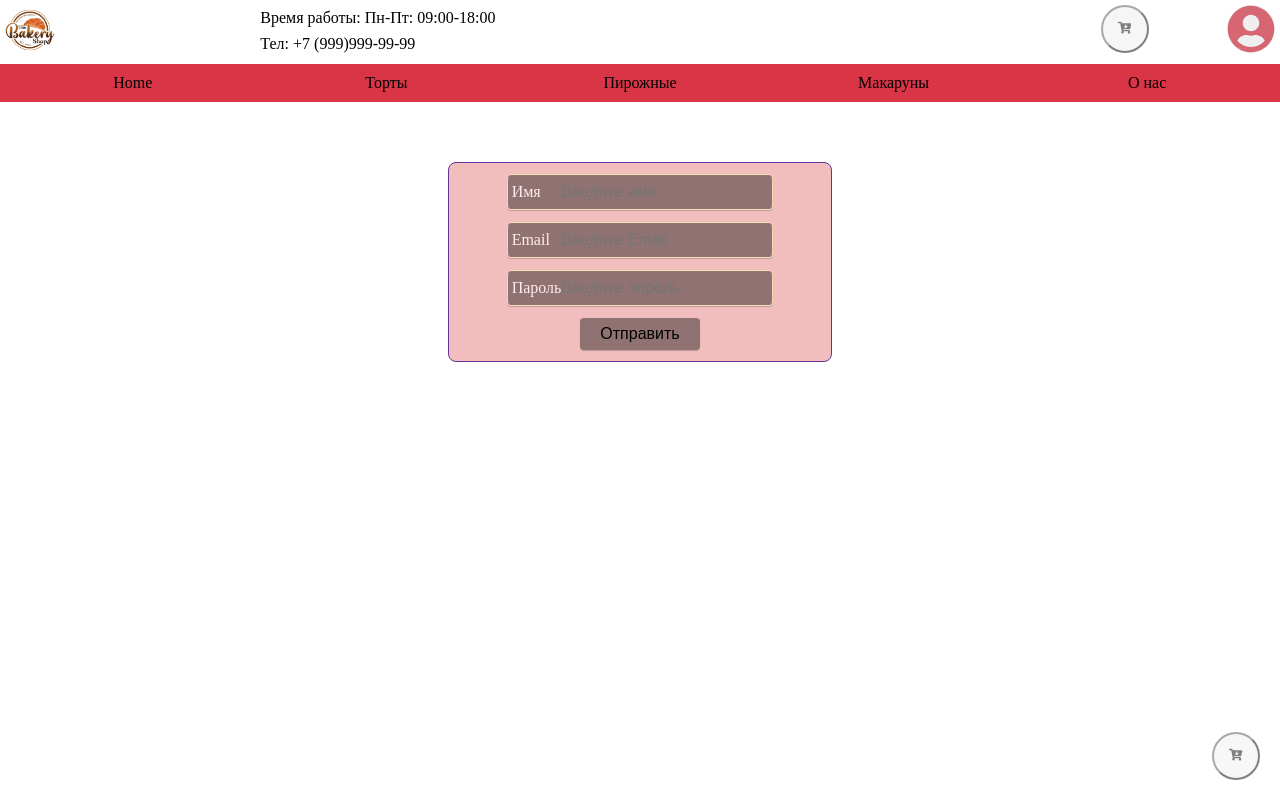
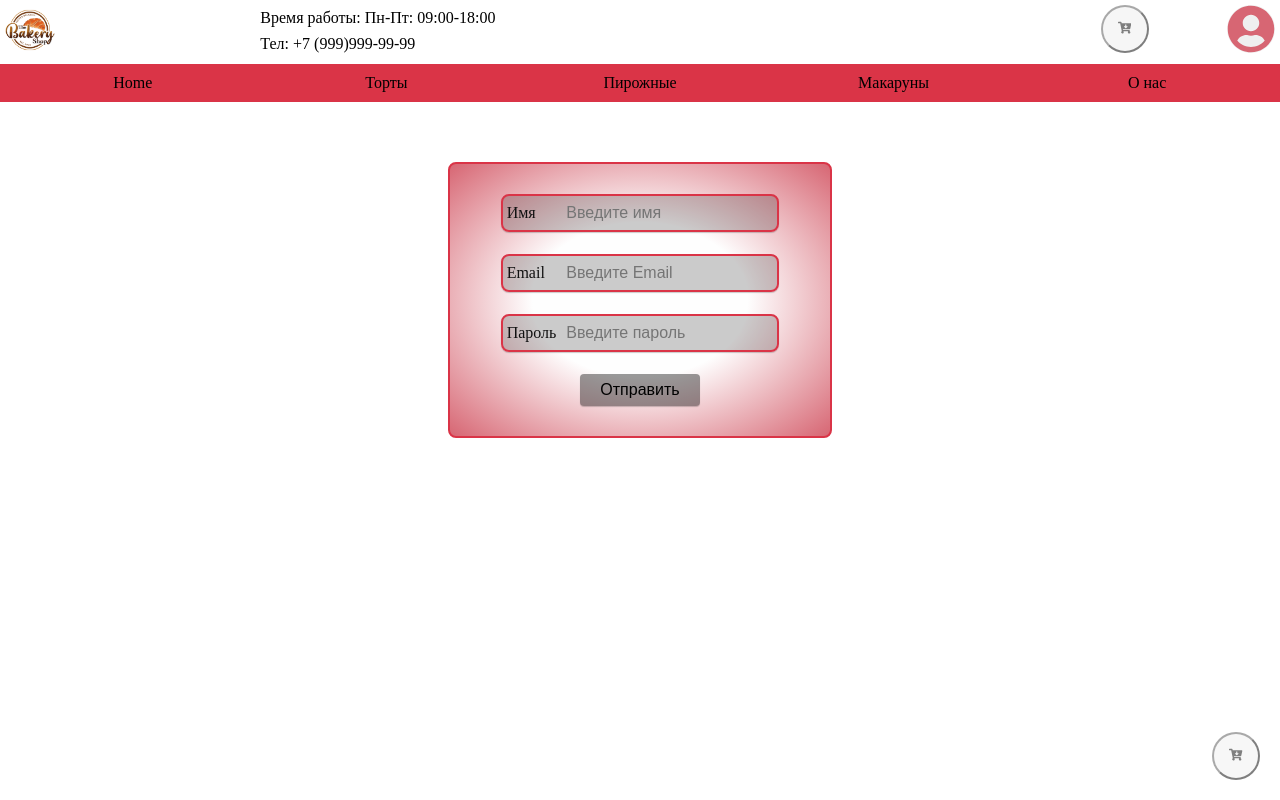
Before and after one commit to Mihmall/pieceOfCake, a Next.js app: page /RegPage in a window 1280 px wide. Built offline with nearby package versions, Linux system fonts and the light colour scheme; data requests are answered from the project's data file.

Commit message:
установил gh-pages

```diff
--- a/package.json
+++ b/package.json
@@ -1,8 +1,11 @@
 {
   "name": "cake",
-  "version": "0.1.0",
+  "version": "0.5.0",
   "private": true,
+  "homepage": "https://Mihmall.github.io/pieceOfCake",
   "scripts": {
+    "predeploy":"npm run build",
+    "deploy":"gh-pages -d build",
     "dev": "concurrently  \"npm run server\" \"npm run devnext\"",
     "devnext": "next dev",
     "build": "next build",
@@ -19,6 +22,7 @@
   },
   "devDependencies": {
     "concurrently": "^8.2.2",
+    "gh-pages": "^6.1.1",
     "json-server": "^0.17.4",
     "mini-css-extract-plugin": "^2.7.6"
   }
--- a/src/Layout/MainLayout.jsx
+++ b/src/Layout/MainLayout.jsx
@@ -4,8 +4,9 @@ import { useReg } from "@/components/Registration/Reg";
 import { FaCartArrowDown } from "react-icons/fa";
 import { Drawer } from "@/components/Drawer/Drawer";
 import axios from "axios";
-import { render } from "react-dom";
 
+
+export const ToCartContext = createContext({});
 
 const MainLayout = ({ children }) => {
   const { user } = useReg();
@@ -31,17 +32,17 @@ const MainLayout = ({ children }) => {
     fetchCards();
   }, []);
 
-  const onAddToCart = (obj) => {
+  const onAddToCart = async (obj) => {
     try {
       if (cartItem.find((newObj) =>Number(newObj.id)  === Number(obj.id))) {
-        axios.delete(`http://localhost:3001/ToCart/${obj.id}`);
+        await axios.delete(`http://localhost:3001/ToCart/${obj.id}`);
         setCartItem((prev) =>
           prev.filter(item =>
             Number(item.id) !== Number(obj.id)
           )
         );
       } else {
-        axios.post("http://localhost:3001/ToCart", obj);
+        await axios.post("http://localhost:3001/ToCart", obj);
         setCartItem((prev) => [...prev, obj]);
       }
     } catch (error) {
@@ -49,21 +50,24 @@ const MainLayout = ({ children }) => {
     }
   };
   const onDeleteInCart = (id) => {
+
     axios.delete(`http://localhost:3001/ToCart/${id}`)
-    console.log(cartItem)
+    console.log(id,cartItem)
     setCartItem((prev) =>
       prev.filter((item) => {
-        Number(item.id) !== Number(id);
+        Number(item.id) === Number(id);
       }));
   };
-
+ const isItemAdd =(id)=>{
+  return cartItem.some((obj)=>Number(obj.id) === Number(id))
+ }
 
   return (
     <>
       <Navigation onClickCartBtn={() => setDrawerOpen(true)} />
 
         <ToCartContext.Provider
-          value={{ cartItem ,cards, setCartItem, onAddToCart, onDeleteInCart,setCartItem}}
+          value={{cartItem, cards ,setCartItem ,onAddToCart ,onDeleteInCart ,setCartItem ,isItemAdd}}
         >
         {drawerIsOpen && (
           <Drawer
@@ -83,5 +87,5 @@ const MainLayout = ({ children }) => {
   )
 };
 
-export const ToCartContext = createContext();
+
 export default MainLayout;
--- a/src/components/Drawer/Drawer.jsx
+++ b/src/components/Drawer/Drawer.jsx
@@ -5,13 +5,15 @@ import { ToCartContext } from "@/Layout/MainLayout";
 
 
 export const Drawer = ({ onCloseCartBtn, items}) => {
-  const {setCartItem} = useContext(ToCartContext);
+  const {setCartItem ,cartItem} = useContext(ToCartContext);
   const [complete,setComplete]= useState(false);
   const onClickComplete =()=>{
     setComplete(true);
     setCartItem([]);
   }
-  const costAll=0;
+  // const back=0;
+  // const res=cartItem.reduce((a,obj)=>Number(obj.costAll)+a,back)
+  // console.log(res)
   return (
     <div className="drawerCartOut">
       <div className="drawerCart">
@@ -24,6 +26,7 @@ export const Drawer = ({ onCloseCartBtn, items}) => {
         <div>
           {items.map((card) => (
             <CardToCart
+             costAll
                 {...card}
                 key={card.id}
 
@@ -32,7 +35,7 @@ export const Drawer = ({ onCloseCartBtn, items}) => {
         </div>
         <div className="cartBottom">
           {/* временная заглушка цены */}
-          <p className="cartTotalCost">Цена: {costAll}руб.</p>
+          <p className="cartTotalCost">Цена: 0руб.</p>
           <button className="cartBtnOk" onClick={() => {onClickComplete()}}>
             {complete ? 'Заказ оформлен' : 'Оформить заказ'}
           </button>
--- a/src/data/catalog.json
+++ b/src/data/catalog.json
@@ -4,7 +4,7 @@
       "id": "1",
       "name": "Птичье молоко",
       "type": "tort",
-      "image": "https://encrypted-tbn0.gstatic.com/images?q=tbn:ANd9GcQ8wH3-XIIHD2z8XBFrKoKd1kYdxb44tyC-Fw&usqp=CAU",
+      "image": "/image/ptica.jpg",
       "cost": "1560",
       "specification": "Классический торт из белых бисквитов и нежного суфле с добавлением сгущенного молока и лимонного сока. Покрыт шоколадной пастой и кокосовой стружкой.",
       "composition": ""
@@ -13,7 +13,7 @@
       "id": "2",
       "name": "Миндальный",
       "type": "tort",
-      "image": "",
+      "image": "/image/mindal.jpg",
       "cost": "2170",
       "specification": "Шоколадные бисквиты с дробленым миндалем. В прослойке заварной крем с добавлением натурального темного и белого шоколада. Покрыт шоколадной пастой и украшен миндалем.",
       "composition": "Состав: сахар-песок, мука пшеничная в/с, яйцо куриное, миндаль, крахмал, какао-порошок, разрыхлитель «Линденер», молоко сухое цельное, шоколадная глазурь, масло сливочное, коньяк."
@@ -22,7 +22,7 @@
       "id": "3",
       "name": "Наполеон",
       "type": "tort",
-      "image": "",
+      "image": "/image/napoleon.jpg",
       "cost": "1610",
       "specification": "Тонкие слои рубленого слоеного теста в сочетании с нежным заварным кремом, сгущенным молоком и стручковой ванилью.",
       "composition": "Состав: сахар-песок, мука пшеничная в/с, молоко сухое цельное, яйцо куриное, маргарин, молоко сгущенное, масло сливочное"
@@ -40,7 +40,7 @@
       "id": "5",
       "name": "Красный бархат",
       "type": "tort",
-      "image": "",
+      "image": "/image/red.jpg",
       "cost": "2210",
       "specification": "Нежнейшие красные бисквиты с какао и соком лимона. В прослойке легкий крем из сливочного сыра и натуральных сливок.",
       "composition": "Состав: сыр мягкий, сахар-песок, мука пшеничная в/с, яйцо куриное, сметана, сливки натуральные, какао-порошок, лимон, ванилин, сода пищевая"
@@ -49,7 +49,7 @@
       "id": "6",
       "name": "Шоколадно-апельсиновый",
       "type": "tort",
-      "image": "",
+      "image": "/image/chokolat-orange.jpg",
       "cost": "1860",
       "specification": "Шоколадные бисквиты, пропитанные апельсиновым соком, в сочетании со взбитыми сливками и кремом из сока и мякоти апельсина. Украшен шоколадной пастой, дольками апельсина и стружкой из темного шоколада.",
       "composition": "Состав: апельсин, сахар-песок, лимон, стабилизатор «Бейклс», мука пшеничная в/с, яйцо куриное, масло сливочное, какао-порошок, крахмал, разрыхлитель «Линденер», сливки натуральные, сливки растительные"
@@ -58,7 +58,7 @@
       "id": "7",
       "name": "Персиковый",
       "type": "tort",
-      "image": "",
+      "image": "/image/pitch.jpg",
       "cost": "1625",
       "specification": "Два белых бисквитных коржа с прослойкой из нежного творожно-йогуртового суфле с кусочками персиков. Покрыт желе с дольками персиков и украшен взбитыми сливками.",
       "composition": ""
@@ -67,7 +67,7 @@
       "id": "8",
       "name": "Мандариновый",
       "type": "tort",
-      "image": "",
+      "image": "/image/mandarin.jpg",
       "cost": "3000",
       "specification": "Бисквит на миндальной муке со свежей брусникой, хрустящий слой с вафельной крошкой, вяленой клюквой, цедрой лимона и белым шоколадом. Мандариновое желе из сочных мандарин и все это под нежным ванильным муссом. Торт оформлен шоколадным велюром, слайсами апельсина и вафельной крошкой.",
       "composition": ""
@@ -76,7 +76,7 @@
       "id": "9",
       "name": "Малиновый со сметаной",
       "type": "tort",
-      "image": "",
+      "image": "/image/malina.jpg",
       "cost": "1800",
       "specification": "Легкие медовые бисквиты, пропитанные свежей малиной с сахаром. В прослойке нежный сметанный крем. Торт оформлен шапочками из взбитых сливок, шоколадными лепестками и воздушным рисом.",
       "composition": "Состав: сметана, мука пшеничная в/с, сахар-песок, яйцо куриное, масло сливочное, мед, сода пищевая, малина с/м, стабилизатор «Бейклс»"
@@ -120,31 +120,22 @@
   ],
   "ToCart": [
     {
+      "id": "4",
+      "name": "Чизкейк манго-фисташка",
+      "type": "tort",
+      "image": "",
+      "cost": "2700",
+      "specification": "Корзинка из крошки печенья. Нежная масса из творожного сыра, сливок и пюре манго. Сверху оформлен фисташковым кремом на белом шоколаде и дробленой фисташкой.",
+      "composition": "Состав: сыр мягкий, пюре манго, печенье сахарное, масло сливочное, сахар-песок, яйцо куриное, крахмал, белый шоколад, молоко, сироп глюкозный, какао-масло, фисташка, фисташковая паста"
+    },
+    {
       "id": "2",
       "name": "Миндальный",
       "type": "tort",
-      "image": "",
+      "image": "/image/mindal.jpg",
       "cost": "2170",
       "specification": "Шоколадные бисквиты с дробленым миндалем. В прослойке заварной крем с добавлением натурального темного и белого шоколада. Покрыт шоколадной пастой и украшен миндалем.",
       "composition": "Состав: сахар-песок, мука пшеничная в/с, яйцо куриное, миндаль, крахмал, какао-порошок, разрыхлитель «Линденер», молоко сухое цельное, шоколадная глазурь, масло сливочное, коньяк."
-    },
-    {
-      "id": "1",
-      "name": "Птичье молоко",
-      "type": "tort",
-      "image": "https://encrypted-tbn0.gstatic.com/images?q=tbn:ANd9GcQ8wH3-XIIHD2z8XBFrKoKd1kYdxb44tyC-Fw&usqp=CAU",
-      "cost": "1560",
-      "specification": "Классический торт из белых бисквитов и нежного суфле с добавлением сгущенного молока и лимонного сока. Покрыт шоколадной пастой и кокосовой стружкой.",
-      "composition": ""
-    },
-    {
-      "id": "3",
-      "name": "Наполеон",
-      "type": "tort",
-      "image": "",
-      "cost": "1610",
-      "specification": "Тонкие слои рубленого слоеного теста в сочетании с нежным заварным кремом, сгущенным молоком и стручковой ванилью.",
-      "composition": "Состав: сахар-песок, мука пшеничная в/с, молоко сухое цельное, яйцо куриное, маргарин, молоко сгущенное, масло сливочное"
     }
   ]
 }
--- a/src/pages/Cake.jsx
+++ b/src/pages/Cake.jsx
@@ -4,7 +4,7 @@ import { ToCartContext } from "@/Layout/MainLayout";
 
 // при открытии загружать карточки тортов
 const Cake = () => {
-  const { onAddToCart,cartItem, cards } = useContext(ToCartContext);
+  const { onAddToCart,cartItem, cards,isItemAdd } = useContext(ToCartContext);
   console.log(cartItem)
   return (
     <>
@@ -17,7 +17,6 @@ const Cake = () => {
               id={card.id}
               {...card}
               key={card.id}
-              added={cartItem.some((obj)=>Number(obj.id) === Number(card.id))}
               clickToCard={() => onAddToCart(card)}
             />
           ))}
--- a/src/style/global.css
+++ b/src/style/global.css
@@ -23,6 +23,7 @@
   margin: 0;
   padding: 0;
   box-sizing: border-box;
+  outline: none;
 }
 h1 {
   text-align: center;
@@ -138,14 +139,18 @@ h2 {
   justify-content: center;
   align-items: center;
   margin: 60px auto;
-  padding: 10px;
-
-  background: #f1bdbd;
-  border: 1px solid rebeccapurple;
+  padding:30px 10px ;
+  background: radial-gradient(#fefefe 40% , var(--second-bg-color));
+  border: 2px solid var(--first-bg-color);
   border-radius: 8px;
+  transition: box-shadow 0.3s ease-in-out;
+}
+.regContainer:hover{
+  box-shadow: 0 8px 14px rgba(0, 0, 0, 0.2);
 }
 .regContainer > form {
   display: flex;
+  gap: 10px;
   flex-direction: column;
   justify-content: center;
   align-items: center;
@@ -154,29 +159,30 @@ h2 {
   display: flex;
   justify-content: space-between;
   align-items: center;
+  gap: 10px;
   width: 100%;
   padding: 8px 4px;
   margin-bottom: 12px;
-  border: 1px solid wheat;
-  background: rgba(0, 0, 0, 0.4);
-  border-radius: 4px;
+  border: 2px solid var(--first-bg-color);
+  background: rgba(0, 0, 0, 0.2);
+  border-radius: 8px;
   box-shadow: 0 1px 1px rgba(0, 0, 0, 0.2);
   font-size: 16px;
-  color: #ffebeb;
+  color: #111;
+  transition: box-shadow 0.3s ease-in-out;
 }
 .inputCont > input {
   border: none;
   text-decoration: none;
   background: transparent;
   font-size: 16px;
-  color: black;
 }
 .inputCont:hover {
-  border: 1px solid #111;
-  box-shadow: 0 1px 4px rgba(0, 0, 0, 0.2);
+  border: 1px solid var(--first-bg-color);
+  box-shadow: 0 8px 14px rgba(0, 0, 0, 0.2);
 }
-.inputCont > input:focus {
-  box-shadow: 0 0 0 3px rgba(255, 255, 255, 0.15);
+.inputCont::content{
+  border: none;
 }
 .regSubmit {
   width: 120px;
@@ -186,9 +192,10 @@ h2 {
   border-radius: 4px;
   box-shadow: 0 1px 1px rgba(0, 0, 0, 0.2);
   font-size: 16px;
+  transition: box-shadow 0.3s ease-in-out;
 }
 .regSubmit:hover {
-  box-shadow: 1px 3px 3px rgba(0, 0, 0, 0.2);
+  box-shadow: 0 8px 14px rgba(0, 0, 0, 0.2);
 }
 /* меню навигации по страницам */
 .navCont {
@@ -231,8 +238,24 @@ h2 {
   padding-left: 12vw;
   padding-top: 10px;
   overflow: hidden;
+}
+.containerUs{
+  display: flex;
+  flex-wrap: wrap;
+  justify-content: center;
+  align-items: center;
+  padding: 50px;
+  margin: 30px;
+  width: 80%;
+  overflow: hidden;
+  padding-left: 12vw;
+}
+.containerUs>p{
+  font-size: x-large;
+  font-weight: 800;
+  text-indent: 40px;
+}
 
-}
 .card {
 
   display: flex;
@@ -269,6 +292,7 @@ h2 {
 .cardImg {
   width: 250px;
   height: 250px;
+  border-radius: 16px;
   object-fit: contain;
 }
 .product-buttons {
@@ -314,7 +338,7 @@ h2 {
   height: 100%;
   right: 0;
   padding: 20px;
-  background-color: #ffffff;
+  background-color: #f9f9fd;
   box-shadow: -10px 4px 16px rgba(0, 0, 0, 0.1);
   display: flex;
   flex-direction: column;
@@ -373,6 +397,7 @@ h2 {
 .cartImage {
   width: 200px;
   height: 200px;
+  border-radius: 16px;
   object-fit: contain;
 }
 .cardToCart{
```
Also changed, not shown: src/components/Card/Card.jsx (+2 -6 lines), src/components/Card/CardToCart.jsx (+5 -2 lines), src/pages/AboutUs.jsx (+17 -3 lines), 1 other file (tests, documents, lock files or other folders).
